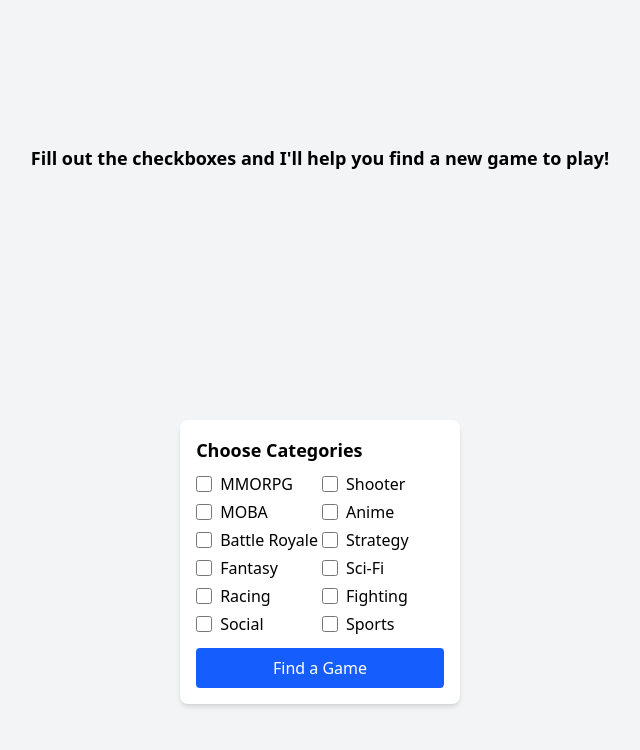
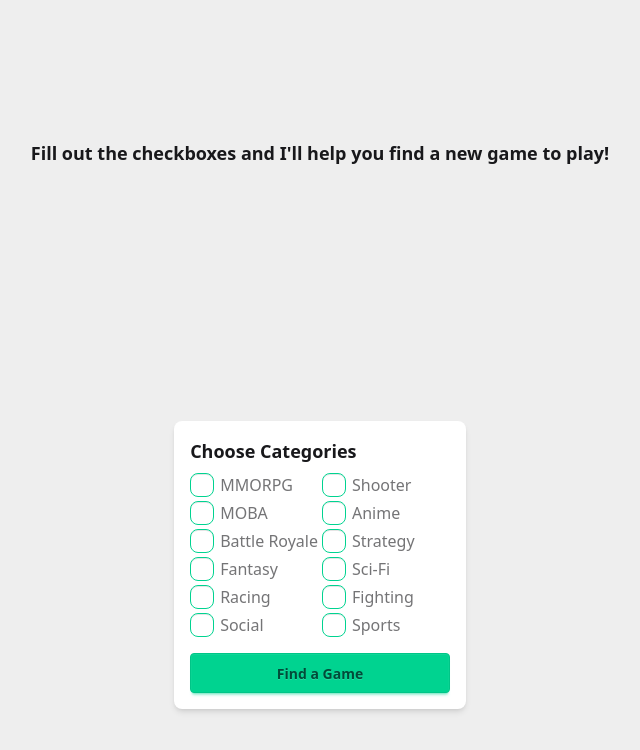
Before and after one commit to AllanSechrist/FreeGames, a React (Vite) app: page / in a window 1280 px wide. Shown: the top 750 px of the page, without its empty margins (320-960 px from the left). Built offline with nearby package versions, Linux system fonts and the light colour scheme; no server answers.

Commit message:
Add DaisyUI to project.

```diff
--- a/package.json
+++ b/package.json
@@ -11,6 +11,7 @@
   },
   "dependencies": {
     "@tailwindcss/vite": "^4.1.12",
+    "daisyui": "^5.0.51",
     "react": "^19.1.1",
     "react-dom": "^19.1.1",
     "react-icons": "^5.5.0",
--- a/src/App.jsx
+++ b/src/App.jsx
@@ -3,7 +3,7 @@ import GameListPage from "./assets/pages/game-list-page";
 import { BrowserRouter, Routes, Route } from "react-router";
 const App = () => {
   return (
-    <div className="min-h-screen bg-gray-100 p-6">
+    <div className="min-h-screen bg-base-300 p-6">
       <BrowserRouter>
         <Routes>
           <Route path='/' element={<HomePage />} />
--- a/src/assets/components/GameCard.jsx
+++ b/src/assets/components/GameCard.jsx
@@ -1,31 +1,51 @@
-import { useGameList } from "../context/GameListContext";
+import { useLocation } from "react-router";
+import SaveButton from "./buttons/SaveButton";
+import DeleteButton from "./buttons/DeleteButton";
 
 const GameCard = ({ game }) => {
-  const {setSavedGames, savedGames} = useGameList();
+  const {pathname} = useLocation();
+  const isGameListPage = pathname === '/gamelist';
   return (
-    <div className="bg-white rounded-lg shadow p-4 flex flex-col mb-4">
-      <img src={game.thumbnail} alt="thumbnail" />
-      <div className="flex justify-between">
-        <h4 className="text-md font-semibold">{game.title}</h4>
-        <h4 className="text-md font-semibold">{game.platform}</h4>
-      </div>
-      <div className="flex justify-between">
-        <h4 className="text-md font-semibold">{game.developer}</h4>
-        <h4 className="text-md font-semibold">{game.release_date}</h4>
-      </div>
-      <p className="text-sm">{game.short_description}</p>
-      <div className="flex justify-between">
-        <a href={`${game.game_url}`} target="_blank" className="text-blue-600 hover:text-blue-800 no-underline">Game Site</a>
-        <button
-          onClick={() => setSavedGames([...savedGames, game])}
-          disabled={savedGames.some(saved => saved.id === game.id)}
-          className={`bg-gray-500 hover:bg-gray-600 text-white font-semibold px-4 py-2 rounded-lg shadow ${savedGames.some(saved => saved.id === game.id) && 'opacity-50 cursor-not-allowed'}`}
-        >
-          {savedGames.some(saved => saved.id === game.id) ? "Saved!" : "Save"}
-        </button>
+    <div className="card bg-base-100 w-90 shadow-sm">
+      <figure>
+        <img src={game.thumbnail} alt={game.title} />
+      </figure>
+      <div className="card-body">
+        <h2 className="card-title">{game.title}</h2>
+        <div className="grid grid-cols-2 gap-x-4 gap-y-1 items-baseline text-sm">
+          <p>{game.platform}</p>
+          <p className="text-right">{game.developer}</p>
+          <p>{game.release_date}</p>
+          <p className="text-right">{game.genre}</p>
+        </div>
+        <div className="card-actions justify-end">
+          {isGameListPage ? <DeleteButton /> : <SaveButton game={game} />}
+        </div>
       </div>
     </div>
   );
 };
 
 export default GameCard;
+    // <div className="bg-white rounded-lg shadow p-4 flex flex-col mb-4">
+    //   <img src={game.thumbnail} alt="thumbnail" />
+    //   <div className="flex justify-between">
+    //     <h4 className="text-sm font-semibold">{game.title}</h4>
+    //     <h4 className="text-sm font-semibold">{game.platform}</h4>
+    //   </div>
+    //   <div className="flex justify-between">
+    //     <h4 className="text-sm font-semibold">{game.developer}</h4>
+    //     <h4 className="text-sm font-semibold">{game.release_date}</h4>
+    //   </div>
+    //   <p className="text-sm flex-grow">{game.short_description}</p>
+    //   <div className="flex justify-between">
+    //     <a href={`${game.game_url}`} target="_blank" className="text-blue-600 hover:text-blue-800 no-underline">Game Site</a>
+    //     <button
+    //       onClick={() => setSavedGames([...savedGames, game])}
+    //       disabled={savedGames.some(saved => saved.id === game.id)}
+    //       className={`bg-gray-500 hover:bg-gray-600 text-white font-semibold px-4 py-2 rounded-lg shadow ${savedGames.some(saved => saved.id === game.id) && 'opacity-50 cursor-not-allowed'}`}
+    //     >
+    //       {savedGames.some(saved => saved.id === game.id) ? "Saved!" : "Save"}
+    //     </button>
+    //   </div>
+    // </div>
--- a/src/assets/components/GameForm.jsx
+++ b/src/assets/components/GameForm.jsx
@@ -44,25 +44,25 @@ const GameForm = () => {
     <>
       <form
         onSubmit={handleSubmit}
-        className="p-4 bg-white rounded-lg shadow-md"
+        className="p-4 bg-base-100 rounded-lg shadow-md mt-4"
       >
         <h3 className="text-lg font-semibold mb-2">Choose Categories</h3>
         <div className="grid grid-cols-2 gap-1">
           {options.map((option) => (
-            <label key={option} className="inline-flex items-center space-x-2">
+            <label key={option} className="label">
               <input
                 type="checkbox"
                 value={option}
                 checked={formData.includes(option)}
                 onChange={handleChange}
-                className="w-4 h-4 text-blue-600 border-gray-300 rounded focus:ring-blue-500"
+                className="checkbox checkbox-success"
               />
               <span>{option}</span>
             </label>
           ))}
         </div>
         <div className="flex flex-col">
-          <button className="bg-blue-600 text-white mt-3 px-4 py-2 rounded transition hover:bg-blue-700">
+          <button className="btn btn-success mt-4">
             {buttonText}
           </button>
         </div>
--- a/src/assets/components/GameList.jsx
+++ b/src/assets/components/GameList.jsx
@@ -5,7 +5,7 @@ const GameList = () => {
   const { savedGames } = useGameList();
   return (
     <>
-      <div className="grid grid-cols-1 sm:grid-cols-3 md:grid-cols-5 gap-6">
+      <div className="grid grid-cols-1 sm:grid-cols-2 md:grid-cols-3 gap-6">
         {savedGames.length > 0
           ? savedGames.map((game) => <GameCard game={game} />)
           : "Your saved game list is empty."}
--- /dev/null
+++ b/src/assets/components/buttons/DeleteButton.jsx
@@ -0,0 +1,7 @@
+const DeleteButton = () => {
+  return (
+    <button className="btn btn-error">Delete</button>
+   );
+}
+
+export default DeleteButton;
--- /dev/null
+++ b/src/assets/components/buttons/SaveButton.jsx
@@ -0,0 +1,19 @@
+import { useGameList } from "../../context/GameListContext";
+
+const SaveButton = ({ game }) => {
+  const { savedGames, setSavedGames } = useGameList();
+  return (
+    <button
+      onClick={() => setSavedGames([...savedGames, game])}
+      disabled={savedGames.some((saved) => saved.id === game.id)}
+      className={`btn btn-outline ${
+        savedGames.some((saved) => saved.id === game.id) &&
+        "opacity-50 cursor-not-allowed"
+      }`}
+    >
+      {savedGames.some((saved) => saved.id === game.id) ? "Saved!" : "Save"}
+    </button>
+  );
+};
+
+export default SaveButton;
--- a/src/assets/pages/home-page.jsx
+++ b/src/assets/pages/home-page.jsx
@@ -8,7 +8,7 @@ import { useGameList } from "../context/GameListContext";
 const HomePage = () => {
   const {randomGame} = useGameList();
   return (
-    <div className="grid place-items-center min-h-screen bg-gray-100">
+    <div className="grid place-items-center min-h-screen bg-base-300">
       {randomGame ? <GameCard game={randomGame} /> : <h2 className="text-lg font-semibold mb-2 text-center">Fill out the checkboxes and I'll help you find a new game to play!</h2>}
       <GameForm />
     </div>
--- a/src/index.css
+++ b/src/index.css
@@ -1 +1,2 @@
 @import 'tailwindcss';
+@plugin 'daisyui';
```
Also changed, not shown: 1 other file (tests, documents, lock files or other folders).
